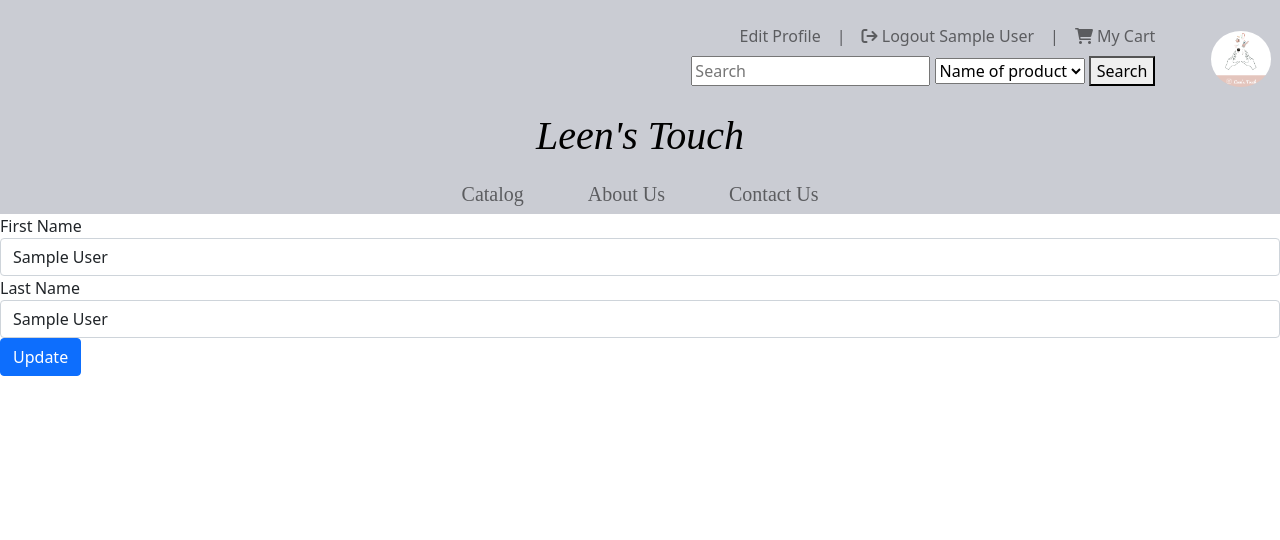
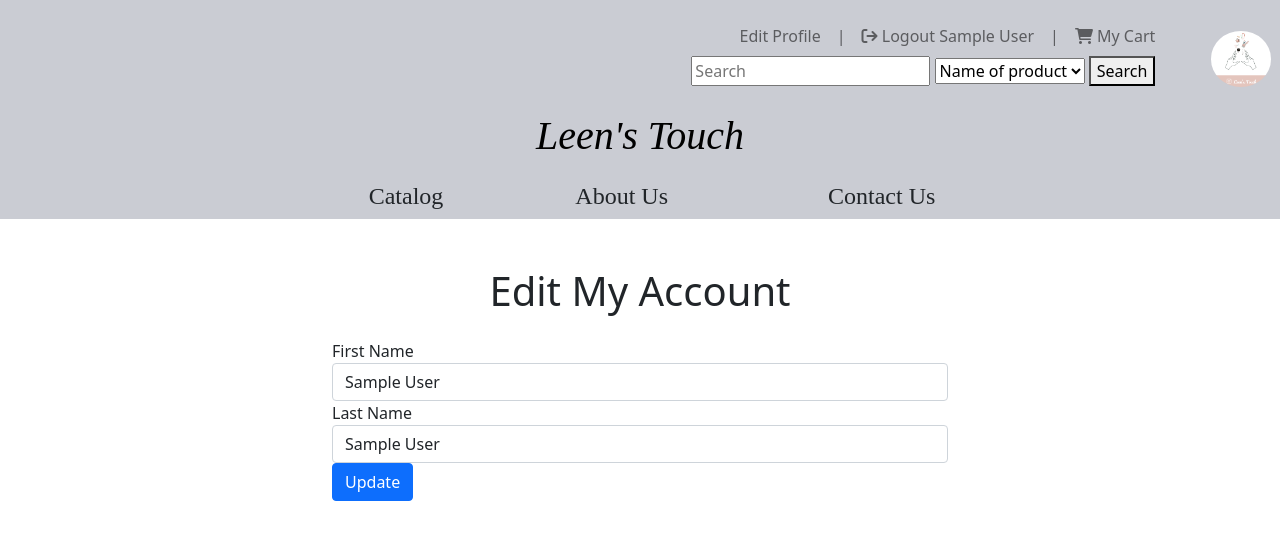
Before and after one commit to ChristinaKs/SystemDev_Project, a PHP site: page /LeensTouch/User/editProfile in a window 1280 px wide. Shown: the top 540 px of the page. Run offline with PHP 8.4, Linux system fonts and the light colour scheme; the visitor is signed in with stand-in values (Sample User, id 1); some web fonts are replaced.

Commit message:
Spacing + Subnav Color

```diff
--- a/Website/LeensTouch/app/views/User/editProfile.php
+++ b/Website/LeensTouch/app/views/User/editProfile.php
@@ -1,9 +1,12 @@
 <?php require APPROOT . '/views/includes/header.php';
 ?>
 
+<div class="container-sm container-fluid w-50">
+    <br>
+    <div class="mt-4 mb-4 h1 text-center">Edit My Account</div>
     <form action='' method='post' enctype="multipart/form-data">
 
-<div class="form-group">
+    <div class="form-group ">
         <label for="fnameinput">First Name</label>
         <input name="fname" type="text" class="form-control" id="nameinput" value="<?php echo $_SESSION['user_fname'] ?>">
     </div>
@@ -16,5 +19,5 @@
     <button type="submit" name='update' class="btn btn-primary">Update</button>
     </form>
 
-
+</div>
 <?php require APPROOT . '/views/includes/footer.php'; ?>
--- a/Website/LeensTouch/app/views/includes/header.php
+++ b/Website/LeensTouch/app/views/includes/header.php
@@ -100,21 +100,21 @@
 <nav class="navbar navbar-expand-sm navbar-light bg-secondary pt-1" style="padding: 0px;padding-bottom: 10px; background-color:#b2b4bfad!important; ">
   <ul style="margin: auto; height: 50px; text-align: center;" class="nav navbar-nav navbar-right">
 
-  <a class="nav-link pt-0" href="/LeensTouch/Home"><p  style="font-size: 40px; font-family:'LucidaCalligraphy-Italic'; color: #000000;"><em><?php echo SITENAME; ?></em></p></a>
+  <a class="nav-link pt-0 text-center" href="/LeensTouch/Home"><p  style="font-size: 40px; font-family:'LucidaCalligraphy-Italic'; color: #000000;"><em><?php echo SITENAME; ?></em></p></a>
   </ul>
 </nav>
 
 <nav class=" navbar navbar-expand-sm navbar-light bg-secondary h5 p-0 pt-2 mb-0 " style="color: #000000!important; background-color:#b2b4bfad!important; ">
   <div class="collapse navbar-collapse" id="mynavbar">
     <ul style="margin: auto; text-align: center; font-family:'Constantia-Regular';" class="navbar-nav ">
-      <li class="nav-item me-5">
-        <a class="nav-link" href="/LeensTouch/Catalog">Catalog</a>
+      <li class="nav-item me-3 ps-4  pe-1">
+        <a class="nav-link fs-4 text-dark" href="/LeensTouch/Catalog">Catalog</a>
       </li>
-      <li class="nav-item me-5">
-        <a class="nav-link" href="/LeensTouch/About">About Us</a>
+      <li class="nav-item ms-5 me-5 ps-5 pe-5">
+        <a class="nav-link fs-4 text-dark" href="/LeensTouch/About">About Us</a>
       </li>
-      <li class="nav-item">
-        <a class="nav-link" href="/LeensTouch/Contact">Contact Us</a>
+      <li class="nav-item ms-5">
+        <a class="nav-link fs-4 text-dark" href="/LeensTouch/Contact">Contact Us</a>
       </li>
     </ul>
   </div>
```
Lines whose indentation alone changed are shown as unchanged.
